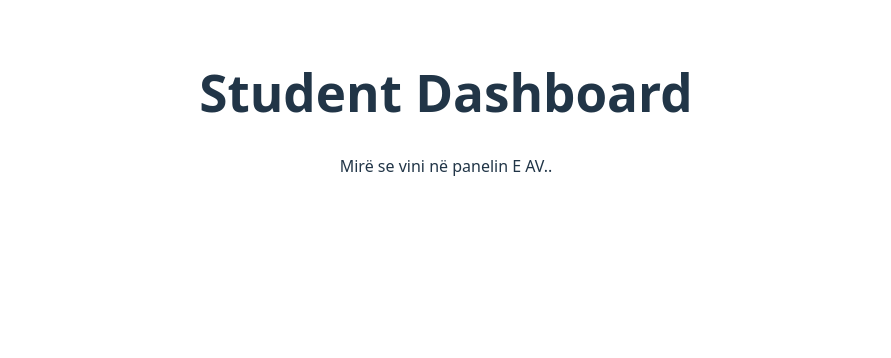
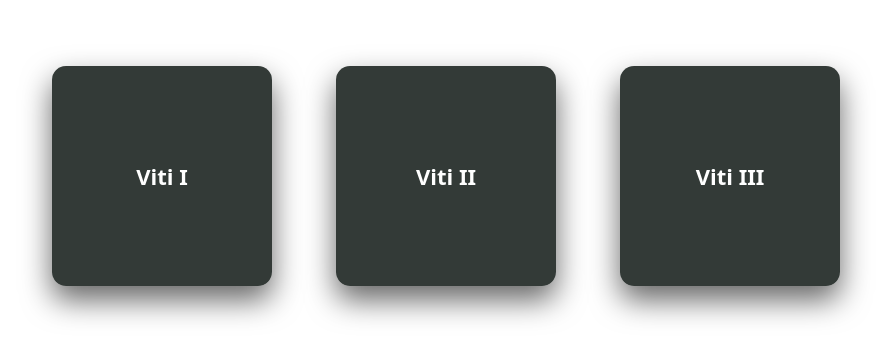
Before and after one commit to Agon06/Feedelate-UKZ, a React app in the folder Frontend/: page /student in a window 1280 px wide. Shown: the part 288-646 px from the top of the page, without its empty margins (194-1085 px from the left). Built offline with nearby package versions, Linux system fonts and the light colour scheme; the HTML template or start-up script is replaced by a standard one.

Commit message:
(test) Bypass login: show StudentDashboard at root and add static year cards

```diff
--- a/Frontend/src/App.jsx
+++ b/Frontend/src/App.jsx
@@ -20,7 +20,10 @@ function App() {
         </nav> */}
 
         <Routes>
-          <Route path="/" element={<Login />} />
+          {/* For testing on the `test` branch we show the Student dashboard at root
+              so you can view student UI without logging in. */}
+          <Route path="/" element={<StudentDashboard />} />
+          <Route path="/login" element={<Login />} />
           <Route path="/admin" element={<AdminDashboard />} />
           <Route path="/profesor" element={<ProfesorDashboard />} />
           <Route path="/student" element={<StudentDashboard />} />
--- a/Frontend/src/Student/StudentDashboard.jsx
+++ b/Frontend/src/Student/StudentDashboard.jsx
@@ -1,19 +1,71 @@
-import { useState, useEffect } from 'react';
+import React, { useState, useEffect } from 'react';
 
 const StudentDashboard = () => {
   const [studentet, setStudentet] = useState([]);
 
   useEffect(() => {
-    // Fetch studentet from API
+    // TODO: replace static UI with fetched data from backend
+    // Example fetch (uncomment and adjust URL when backend is ready):
     // fetch('http://localhost:5000/api/studentet')
     //   .then(res => res.json())
     //   .then(data => setStudentet(data));
   }, []);
 
+  const years = ['Viti I', 'Viti II', 'Viti III'];
+
+  const containerStyle = {
+    display: 'flex',
+    justifyContent: 'center',
+    alignItems: 'center',
+    gap: '4rem',
+    padding: '3rem 1rem',
+    minHeight: '60vh',
+    flexWrap: 'wrap',
+  };
+
+  const cardStyle = {
+    width: 220,
+    height: 220,
+    background: 'rgba(16, 24, 20, 0.85)',
+    color: '#fff',
+    display: 'flex',
+    alignItems: 'center',
+    justifyContent: 'center',
+    borderRadius: 14,
+    boxShadow: '0 14px 30px rgba(0,0,0,0.6)',
+    fontSize: 22,
+    fontWeight: 800,
+    cursor: 'pointer',
+    transition: 'transform 180ms ease, box-shadow 180ms ease',
+  };
+
+  const cardHover = {
+    transform: 'translateY(-6px)',
+    boxShadow: '0 22px 40px rgba(0,0,0,0.7)'
+  };
+
   return (
-    <div className="student-dashboard">
-      <h1>Student Dashboard</h1>
-      <p>Mirë se vini në panelin E AV..</p>
+    <div className="student-dashboard" style={{color: '#fff'}}>
+      <header style={{textAlign: 'center', paddingTop: '1rem'}}>
+        <h1 style={{margin: 0}}>Student Dashboard</h1>
+        <p style={{opacity: 0.8}}>Zgjidh vitin për të parë informatat (statike fillimisht)</p>
+      </header>
+
+      <main style={containerStyle}>
+        {years.map((y) => (
+          <div
+            key={y}
+            role="button"
+            tabIndex={0}
+            onClick={() => console.log('clicked', y)}
+            onKeyDown={() => {}}
+            style={cardStyle}
+            className="student-year-card"
+          >
+            {y}
+          </div>
+        ))}
+      </main>
     </div>
   );
 };
```
